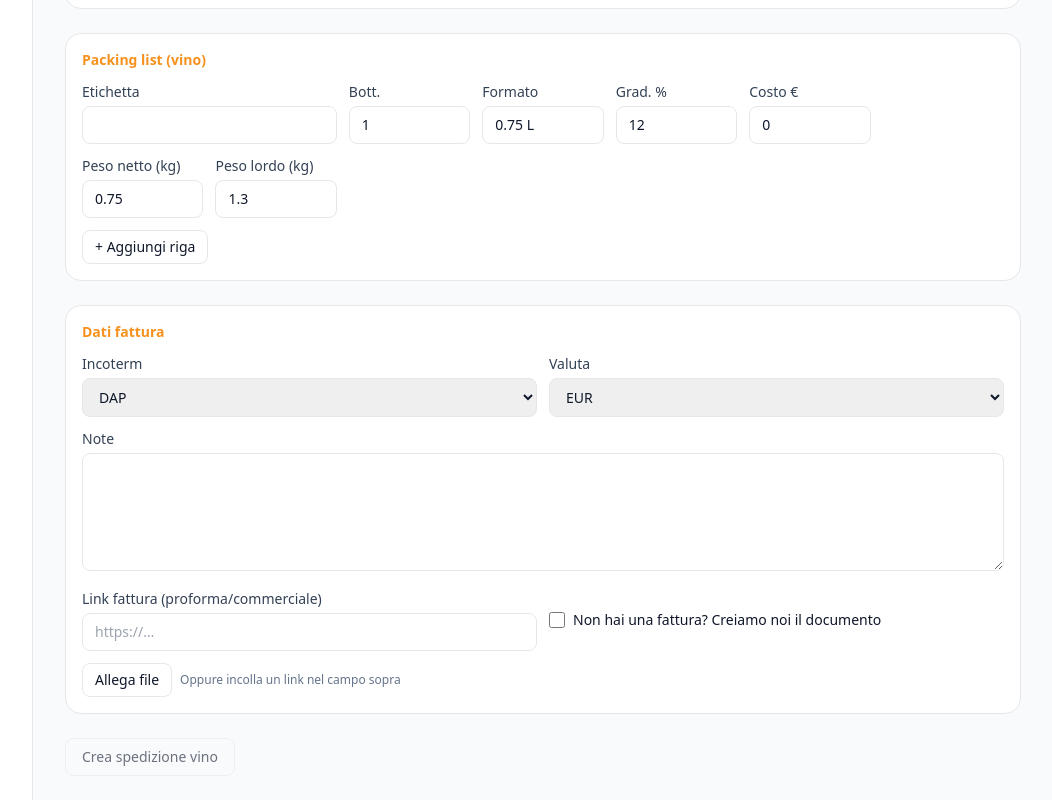
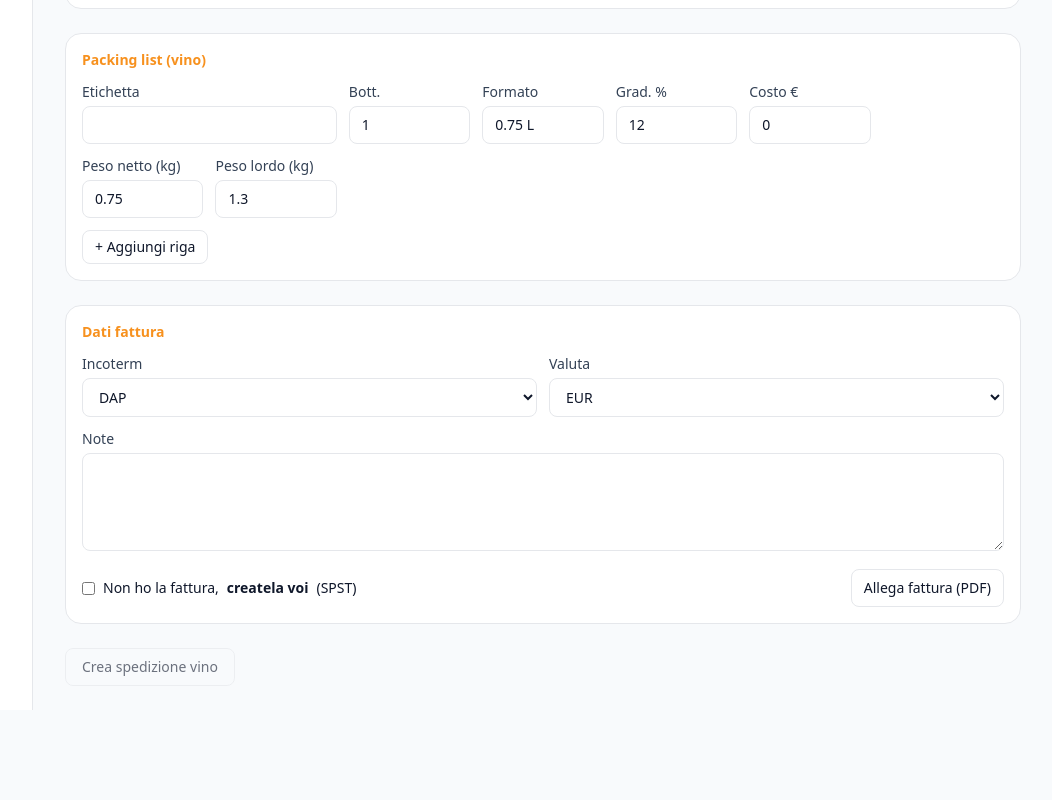
Before and after one commit to SPST-WINE/spst-dashboard, a Next.js app: page /dashboard/nuova/vino in a window 1280 px wide. Shown: the part 1301-2101 px from the top of the page, without its empty margins (227-1279 px from the left). After the commit the page ends 2011 px from the top, so only its background shows below. Built offline with nearby package versions, Linux system fonts and the light colour scheme.

Commit message:
Update FatturaCard.tsx

```diff
--- a/components/nuova/FatturaCard.tsx
+++ b/components/nuova/FatturaCard.tsx
@@ -1,52 +1,78 @@
 'use client';
-import { Area, Text } from './Field';
+
+import { Select, Text, Area } from './Field';
+
+type Props = {
+  incoterm: 'DAP' | 'DDP' | 'EXW';
+  setIncoterm: (v: 'DAP' | 'DDP' | 'EXW') => void;
+  valuta: 'EUR' | 'USD' | 'GBP';
+  setValuta: (v: 'EUR' | 'USD' | 'GBP') => void;
+  note: string;
+  setNote: (v: string) => void;
+  delega: boolean;
+  setDelega: (v: boolean) => void;
+};
 
 export default function FatturaCard({
-  incoterm, setIncoterm, valuta, setValuta, note, setNote, url, setUrl, delega, setDelega,
-}:{
-  incoterm: 'DAP'|'DDP'|'EXW'; setIncoterm:(v:any)=>void;
-  valuta: string; setValuta:(v:string)=>void;
-  note: string; setNote:(v:string)=>void;
-  url: string; setUrl:(v:string)=>void;
-  delega: boolean; setDelega:(v:boolean)=>void;
-}) {
+  incoterm,
+  setIncoterm,
+  valuta,
+  setValuta,
+  note,
+  setNote,
+  delega,
+  setDelega,
+}: Props) {
   return (
-    <div className="rounded-2xl border bg-white p-4 space-y-3">
-      <h3 className="text-sm font-semibold text-spst-orange">Dati fattura</h3>
+    <div className="rounded-2xl border bg-white p-4">
+      <h3 className="mb-3 text-sm font-semibold text-spst-orange">Dati fattura</h3>
 
       <div className="grid gap-3 md:grid-cols-2">
-        <div>
-          <label className="mb-1 block text-sm font-medium text-slate-700">Incoterm</label>
-          <select className="w-full rounded-lg border px-3 py-2 text-sm" value={incoterm} onChange={e=>setIncoterm(e.target.value as any)}>
-            <option>DAP</option><option>DDP</option><option>EXW</option>
-          </select>
-        </div>
-        <div>
-          <label className="mb-1 block text-sm font-medium text-slate-700">Valuta</label>
-          <select className="w-full rounded-lg border px-3 py-2 text-sm" value={valuta} onChange={e=>setValuta(e.target.value)}>
-            <option>EUR</option><option>USD</option><option>GBP</option><option>CHF</option>
-          </select>
-        </div>
+        <Select
+          label="Incoterm"
+          value={incoterm}
+          onChange={setIncoterm}
+          options={[
+            { label: 'DAP', value: 'DAP' },
+            { label: 'DDP', value: 'DDP' },
+            { label: 'EXW', value: 'EXW' },
+          ]}
+        />
+        <Select
+          label="Valuta"
+          value={valuta}
+          onChange={setValuta}
+          options={[
+            { label: 'EUR', value: 'EUR' },
+            { label: 'USD', value: 'USD' },
+            { label: 'GBP', value: 'GBP' },
+          ]}
+        />
+        <Area
+          className="md:col-span-2"
+          label="Note"
+          value={note}
+          onChange={setNote}
+          rows={4}
+        />
       </div>
 
-      <Area label="Note" value={note} onChange={setNote} />
+      <div className="mt-3 flex flex-wrap items-center gap-2">
+        <label className="inline-flex items-center gap-2 text-sm">
+          <input
+            type="checkbox"
+            checked={delega}
+            onChange={(e) => setDelega(e.target.checked)}
+          />
+          Non ho la fattura, <b>createla voi</b> (SPST)
+        </label>
 
-      <div className="grid gap-3 md:grid-cols-2">
-        <Text label="Link fattura (proforma/commerciale)" value={url} onChange={setUrl} placeholder="https://…" />
-        <div className="flex items-center gap-2">
-          <input id="delega" type="checkbox" className="h-4 w-4" checked={delega} onChange={e=>setDelega(e.target.checked)} />
-          <label htmlFor="delega" className="text-sm">
-            Non hai una fattura? <span className="font-medium">Creiamo noi il documento</span>
-          </label>
-        </div>
-      </div>
-
-      <div className="flex items-center gap-2">
-        <label className="rounded-lg border px-3 py-1.5 text-sm cursor-pointer">
-          Allega file
-          <input type="file" className="hidden" />
-        </label>
-        <span className="text-xs text-slate-500">Oppure incolla un link nel campo sopra</span>
+        <button
+          type="button"
+          className="ml-auto rounded-lg border px-3 py-2 text-sm hover:bg-slate-50"
+        >
+          Allega fattura (PDF)
+        </button>
       </div>
     </div>
   );
```
